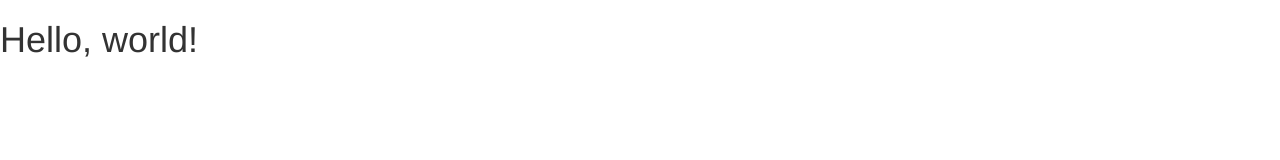
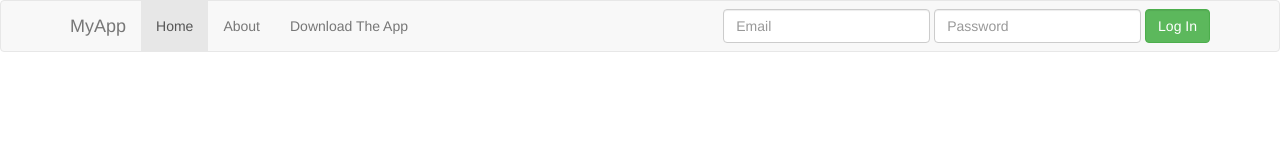
Before and after one commit to jefferson-silva/cwc-landingpage, a plain HTML site: page index.html in a window 1280 px wide. Drawn offline with nearby package versions, Linux system fonts and the light colour scheme.

Commit message:
create nav

```diff
--- a/index.html
+++ b/index.html
@@ -18,7 +18,33 @@
 	<![endif]-->
 </head>
 <body>
-	<h1>Hello, world!</h1>
+	<header>
+        <nav class="navbar navbar-default">
+            <div class="container">
+                <div class="container-fluit">
+                    <div class="navbar-header">
+                        <a href="#" class="navbar-brand">MyApp</a>
+                    </div>
+
+                    <ul class="nav navbar-nav">
+                        <li class="active"><a href="#">Home</a></li>
+                        <li><a href="#">About</a></li>
+                        <li><a href="#">Download The App</a></li>
+                    </ul>
+
+                    <form class="navbar-form navbar-right">
+                        <div class="form-inline form-group">
+                            <input class="form-control" type="email" placeholder="Email">
+                            <input class="form-control" type="password" placeholder="Password">
+                            <input class="form-control btn btn-success" type="submit" value="Log In">
+                        </div>
+                    </form>
+                </div>
+            </div>
+        </nav>
+    </header>
+
+
 
 	<!-- jQuery (necessary for Bootstrap's JavaScript plugins) -->
 	<script src="https://ajax.googleapis.com/ajax/libs/jquery/1.11.2/jquery.min.js"></script>
```
